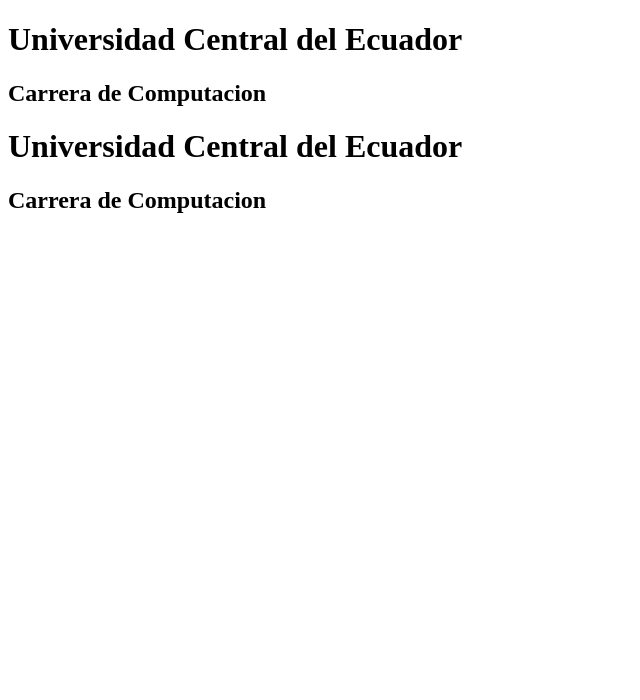
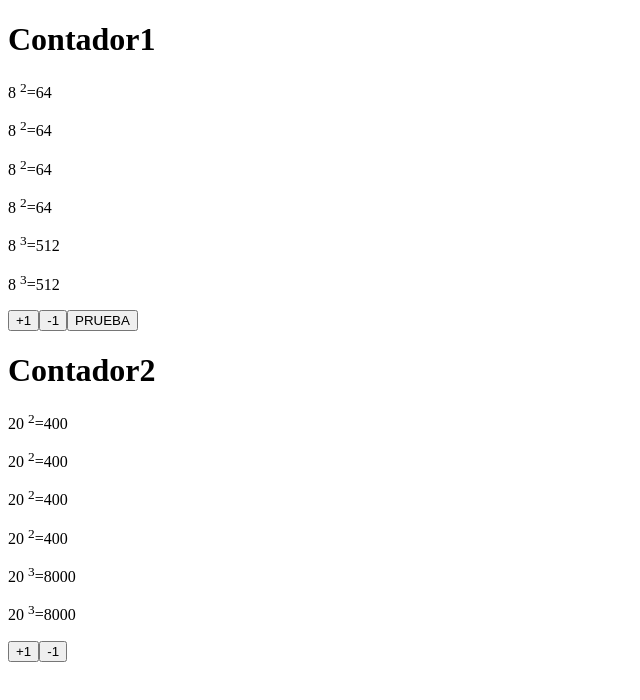
Before and after one commit to KevinCruzBasantes/PW_VUE_U2_KC, a Vue app: page / in a window 1280 px wide. Shown: the top 700 px of the page, without its empty margins (0-640 px from the left). Built offline with nearby package versions, Linux system fonts and the light colour scheme.

Commit message:
Taller 14 Directivas en VUE

```diff
--- a/src/components/Contador.vue
+++ b/src/components/Contador.vue
@@ -1,16 +1,74 @@
 <template>
   <div>
-    <h1>Universidad Central del Ecuador</h1>
-    <h2>Carrera de Computacion</h2>
+    <h1>{{ tit }}</h1>
+    <p>{{ numero }} <sup>2</sup>={{ obtenerCuadrado() }}</p>
+    <p>{{ numero }} <sup>2</sup>={{ obtenerCuadrado() }}</p>
+    <p>{{ numero }} <sup>2</sup>={{ obtenerCuadrado() }}</p>
+    <p>{{ numero }} <sup>2</sup>={{ calculaCuadrado }}</p>
+    <p>{{ numero }} <sup>3</sup>={{ obtenerCubo() }}</p>
+    <p>{{ numero }} <sup>3</sup>={{ calcularCubo }}</p>
+  </div>
+  <div>
+    <button @:click="incrementar()">+1</button>
+    <button v-on:click="decrementar()">-1</button>
+    <button v-show="mostrar">PRUEBA</button>
   </div>
 </template>
 
 <script>
 export default {
-
-}
+  //data es la opcion de openapi
+  //son como variables del componente reactivamente actualiza la pagina
+  data() {
+    return {
+      numero: this.inicio,
+      titulo: "Mi Contador",
+    };
+  },
+  //optionapi para metodos
+  methods: {
+    obtenerCuadrado() {
+      console.log("Entro a obtener cuadrado");
+      return this.numero * this.numero;
+    },
+    obtenerCubo() {
+      return this.numero * this.numero * this.numero;
+    },
+    incrementar() {
+      console.log(this.tit);
+      this.numero++;
+    },
+    decrementar() {
+      this.numero--;
+    },
+  },
+  //si no hay cambio en el cuerpo en este caso numero no hay respuesta por tanto no cambia
+  computed: {
+    calculaCuadrado() {
+      console.log("Entro a propiedad computada");
+      return this.numero * this.numero;
+    },
+    calcularCubo() {
+      return this.numero * this.numero * this.numero;
+    },
+  },
+  //variables que yo puedo instanciar y darles otro valor de otro componenete
+  //Declaracion basica de props
+  //props: ["tit", "inicio", "mostrar"],
+  props: {
+    tit: String,
+    inicio: {
+      type: Number,
+      default: 99,
+      validator(value){
+        return value>10;
+      }
+    },
+    mostrar: Boolean,
+  },
+  //tipos dato props Number, Boolean, Array, Date, Funciones, Object, BigInt
+};
 </script>
 
 <style>
-
 </style>
--- a/src/views/ContadorView.vue
+++ b/src/views/ContadorView.vue
@@ -1,7 +1,8 @@
 <template>
   <div>
-    <Contador/>
-    <Contador/>
+    <Contador tit="Contador1" :inicio="4+4" :mostrar="true"/>
+    <Contador tit="Contador2"  :inicio="20" :mostrar="false"/>
+
   </div>
 </template>
 
```
